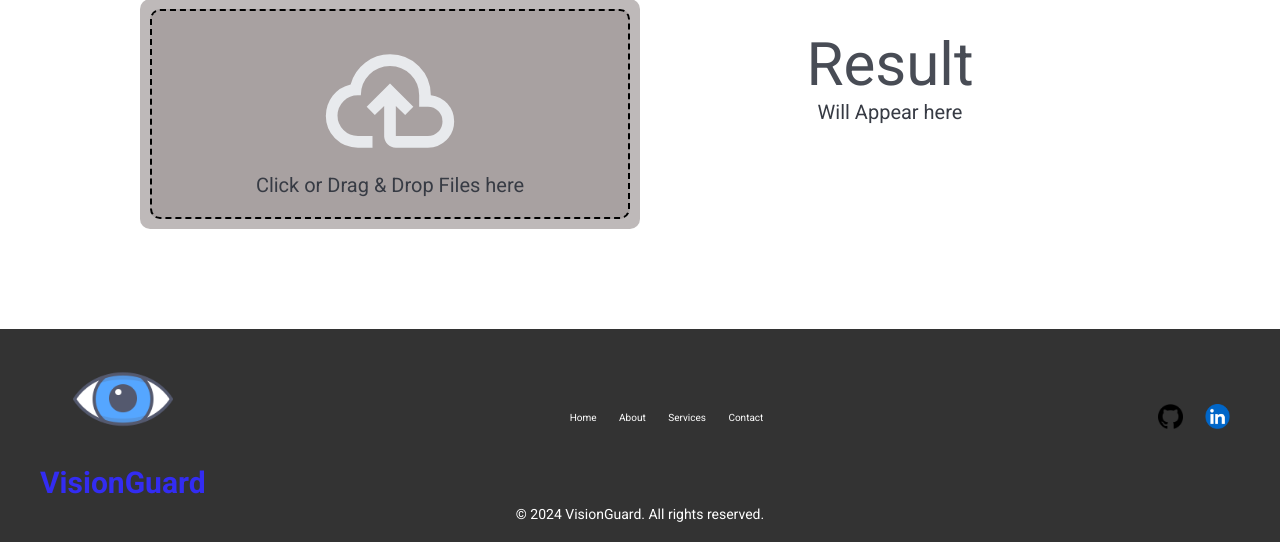
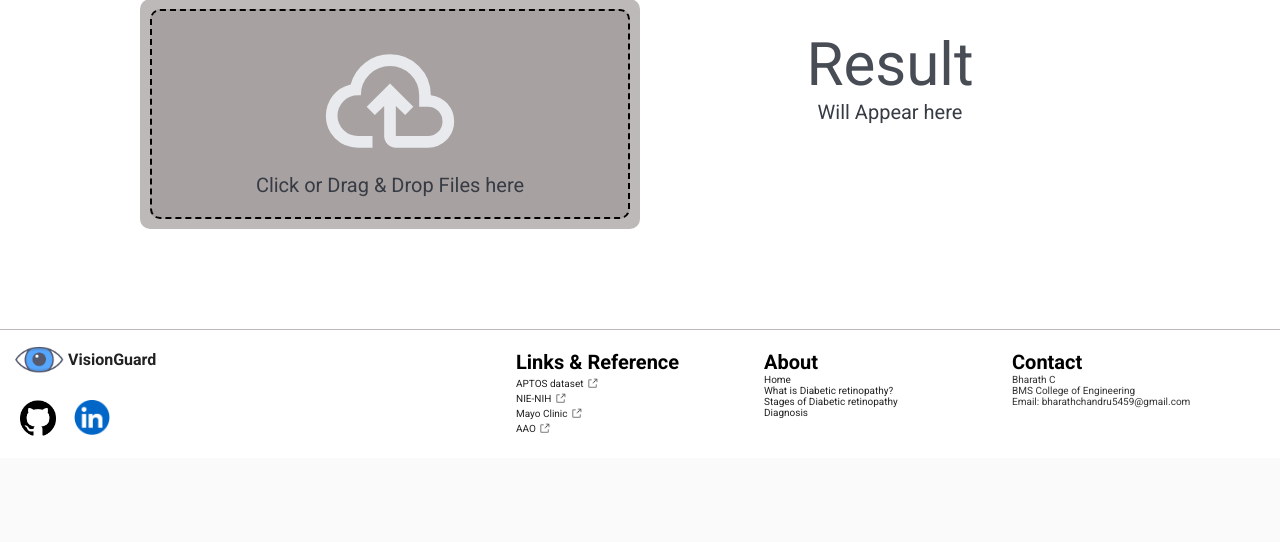
Before and after one commit to BharathC050903/visionguard, a Flask app: page / in a window 1280 px wide. Shown: the part 3420-3962 px from the top of the page. After the commit the page ends 3856 px from the top, so only its background shows below. Run offline with Flask 3, Linux system fonts and the light colour scheme.

Commit message:
Fixed Footer

```diff
--- a/static/css/styles.css
+++ b/static/css/styles.css
@@ -301,51 +301,51 @@ table.info td {
 /* FOOTER */
 
 footer {
-  background-color: #333;
-  color: #fff;
+  background-color: #fff;
+  color: #333;
   padding: 20px;
-  text-align: center;
+  text-align: left;
+  border-top: #9d9595a8 solid 0.1rem;
+  display: grid;
+  grid-template-columns: 0.4fr 0.2fr 0.2fr 0.2fr;
 }
 
-.footer-content {
+footer a {
+  text-decoration: none;
+  color: #222;
+}
+footer a:hover {
+  text-decoration: none;
+  color: #332cf2;
+}
+.footer-logo-title {
   display: flex;
-  justify-content: space-between;
-  align-items: center;
-  max-width: 1200px;
-  margin: 0 auto;
+}
+.footer-title {
+  font-weight: bold;
+  font-size: 1.6rem;
+}
+.footer-logo {
+  width: 4.8rem;
+  transform: translate(-10%, -30%);
 }
 
-.footer-logo img {
-  width: 100px;
+.social {
+  display: flex;
+  flex-direction: row;
+  gap: 1.8rem;
 }
-
-.footer-links ul {
-  list-style: none;
-  padding: 0;
+.social img {
+  width: 3.6rem;
 }
-
-.footer-links li {
-  display: inline-block;
-  margin-right: 20px;
+.footer-heading {
+  color: #000;
+  font-weight: bold;
+  font-size: 2rem;
 }
-
-.footer-links a {
-  color: #fff;
-  text-decoration: none;
-}
-
-.footer-social .social-icon {
-  margin: 0 10px;
-}
-
-.footer-social img {
-  width: 25px;
-  height: 25px;
-}
-
-.footer-bottom {
-  margin-top: 20px;
-  font-size: 14px;
+.links-and-reference img {
+  width: 1.3rem;
+  transform: translate(0, 0.3rem);
 }
 
 @media (max-width: 768px) {
--- a/templates/index.html
+++ b/templates/index.html
@@ -14,8 +14,8 @@
   <body>
     <section class="navigation">
       <div class="vision-guard-title-logo">
-        <img src="/static/img/icon.png" alt="eye-icon" class="vision-guard-icon" />
-        <div class="vision-guard-title">VisionGuard</div>
+        <a href="#"><img src="/static/img/icon.png" alt="eye-icon" class="vision-guard-icon" /></a>
+        <a href="#"><div class="vision-guard-title">VisionGuard</div></a>
       </div>
 
       <ul class="navigation-elements">
@@ -245,31 +245,59 @@
     </section>
 
     <footer>
-      <div class="footer-content" id="footer-content">
-        <div class="footer-logo">
-          <img src="/static/img/icon.png" alt="Logo" />
-          <div class="vision-guard-title">VisionGuard</div>
+      <div class="col-1">
+        <div class="footer-logo-title">
+          <a href="#"><img class="footer-logo" src="static/img/icon.png" alt=""></a>
+          <a href="#"><div class="footer-title">VisionGuard</div></a>
         </div>
-        <div class="footer-links">
-          <ul>
-            <li><a href="#">Home</a></li>
-            <li><a href="#">About</a></li>
-            <li><a href="#">Services</a></li>
-            <li><a href="#">Contact</a></li>
+        <div>
+          <ul class="social">
+            <li><a href="https://github.com/BharathC050903"><img src="static/img/social/github.png" alt=""></a></li>
+            <li><a href="https://www.linkedin.com/in/bharath-chandru-3237a5304/"><img src="static/img/social/linkedIn.png" alt=""></a></li>
           </ul>
         </div>
-        <div class="footer-social">
-          <a href="#" class="social-icon"
-            ><img src="/static/img/social/github.png" alt="github"
-          /></a>
-          <a href="#" class="social-icon"
-            ><img src="/static/img/social/linkedIn.png" alt="LinkedIn"
-          /></a>
-        </div>
       </div>
-      <div class="footer-bottom">
-        <p>&copy; 2024 VisionGuard. All rights reserved.</p>
+      <div class="links-and-reference">
+        <h6 class="footer-heading">Links & Reference</h6>
+        <ul>
+          <li><a href="https://www.kaggle.com/competitions/aptos2019-blindness-detection">APTOS dataset <img src="static/img/external-link-svgrepo-com.png" alt=""></a></li>
+          <li><a href="https://www.nei.nih.gov/learn-about-eye-health/eye-conditions-and-diseases/diabetic-retinopathy">NIE-NIH <img src="static/img/external-link-svgrepo-com.png" alt=""></a></li>
+          <li><a href="https://www.mayoclinic.org/diseases-conditions/diabetic-retinopathy/symptoms-causes/syc-20371611">Mayo Clinic <img src="static/img/external-link-svgrepo-com.png" alt=""></a></li>
+          <li><a href="https://www.aao.org/eye-health/diseases/what-is-diabetic-retinopathy">AAO <img src="static/img/external-link-svgrepo-com.png" alt=""></a></li>
+        </ul>
       </div>
+      <div class="links-and-reference">
+        <h6 class="footer-heading">About</h6>
+        <ul>
+          <li>
+            <a href="#">Home</a>
+          </li>
+          <li>
+            <a href="#">What is Diabetic retinopathy?</a>
+          </li>
+          <li>
+            <a href="#">Stages of Diabetic retinopathy</a>
+          </li>
+          <li>
+            <a href="#">Diagnosis</a>
+          </li>
+        </ul>
+      </div>
+      <div class="links-and-reference">
+        <h6 class="footer-heading">Contact</h6>
+        <ul>
+          <li>
+            Bharath C
+          </li>
+          <li>
+            BMS College of Engineering
+          </li>
+          <li>
+            Email: bharathchandru5459@gmail.com
+          </li>
+        </ul>
+      </div>
+
     </footer>
 
   </body>
```
Also changed, not shown: static/img/external-link-svgrepo-com.png (added), 2 other files.
